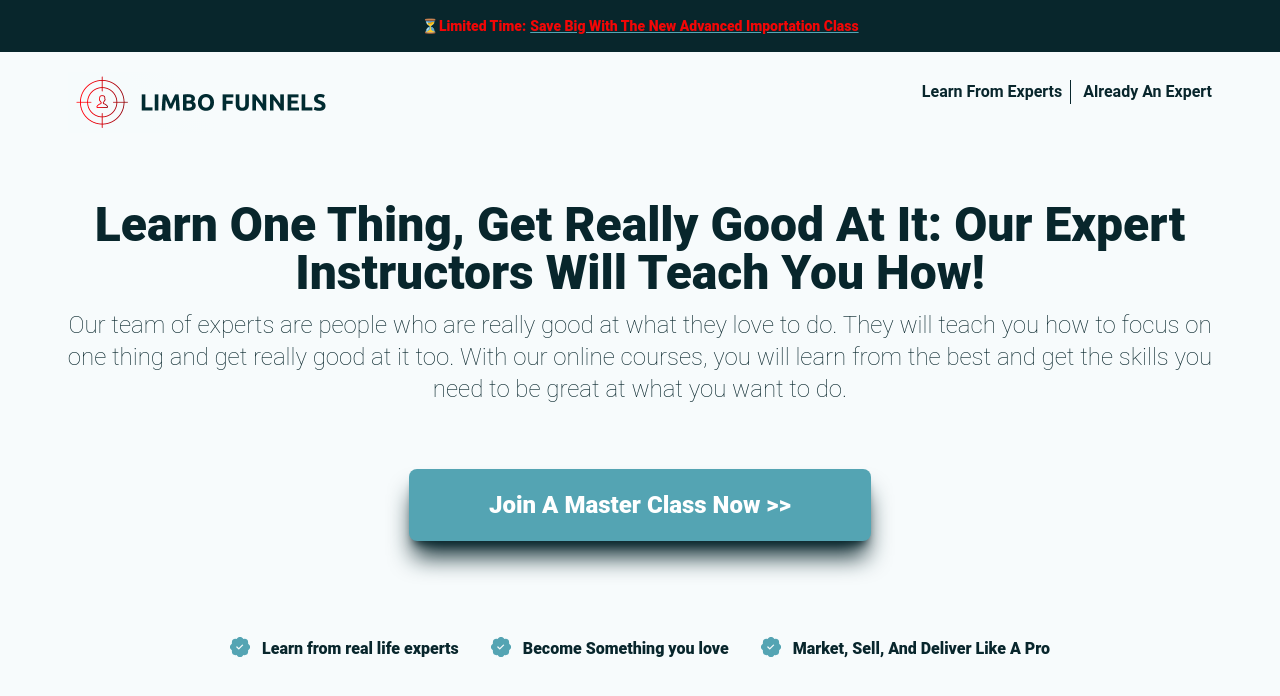
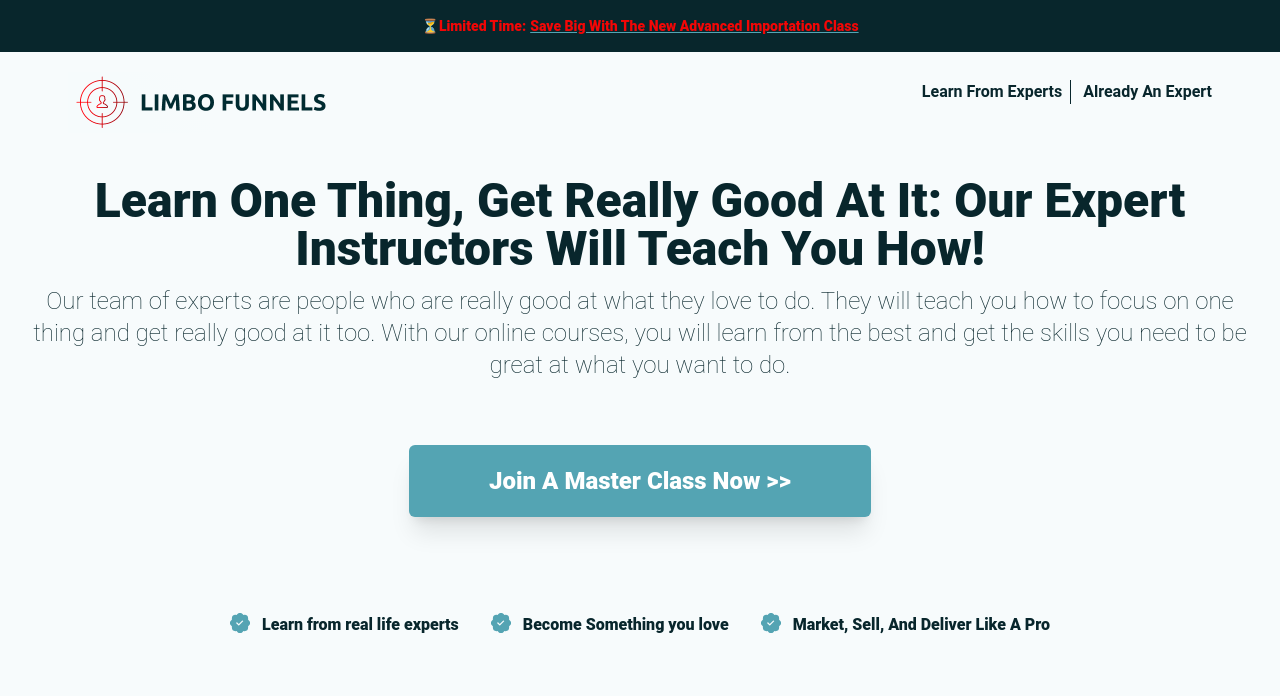
Before and after one commit to Abdullahi-design/hudsuller-landing-page, a Next.js app: page / in a window 1280 px wide. Shown: the top 696 px of the page. Built offline with nearby package versions, Linux system fonts and the light colour scheme.

Commit message:
design changes

```diff
--- a/components/HomeHero.tsx
+++ b/components/HomeHero.tsx
@@ -4,12 +4,12 @@ import TakeAways from './block/TakeAways'
 
 const HomeHero = () => {
   return (
-    <div className='text-center font-extrabold bg-background md:p-26 p-12 w-full h-screen'>
+    <div className='text-center font-extrabold bg-background text-text-secondary md:p-26 p-6 w-full h-screen'>
       <h1 className='sm:text-5xl text-2xl capitalize'>Learn One Thing, get really good at it: Our Expert Instructors Will Teach You How!</h1>
       {/* <h2 className='sm:text-4xl text-2xl capitalize py-2'>Our Expert Instructors Will Teach You How!</h2> */}
       <p className='sm:text-2xl text-xl font-thin mt-3'>Our team of experts are people who are really good at what they love to do. They will teach you how to focus on one thing and get really good at it too. With our online courses, you will learn from the best and get the skills you need to be great at what you want to do.</p>
       <div className='md:py-16 py-8'>
-        <button className='mb-24 bg-button-primary text-white shadow-xl shadow-text-secondary rounded-lg p-5  md:px-20 px-18 md:text-2xl text-xl capitalize'>Join a master class Now {`>>`}</button>
+        <button className='cta-button'>Join a master class Now {`>>`}</button>
         <TakeAways/>
       </div>
     </div>
```
